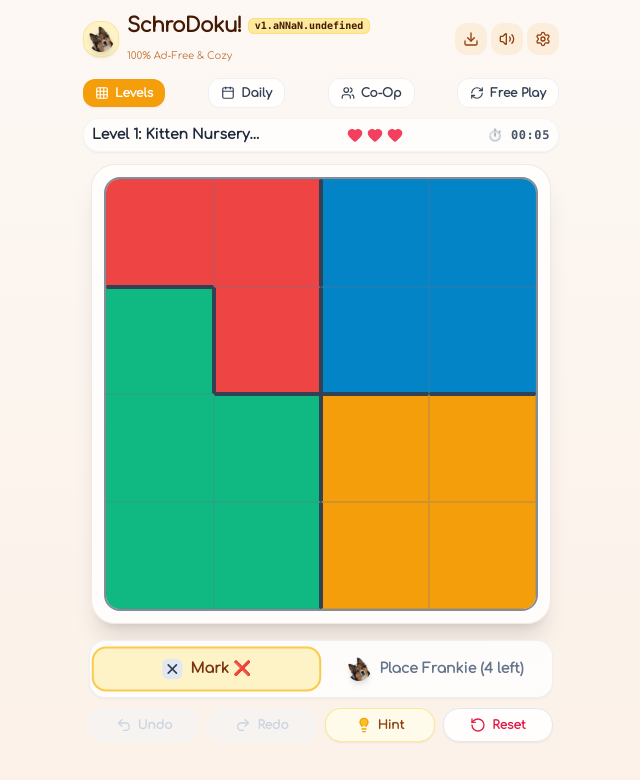
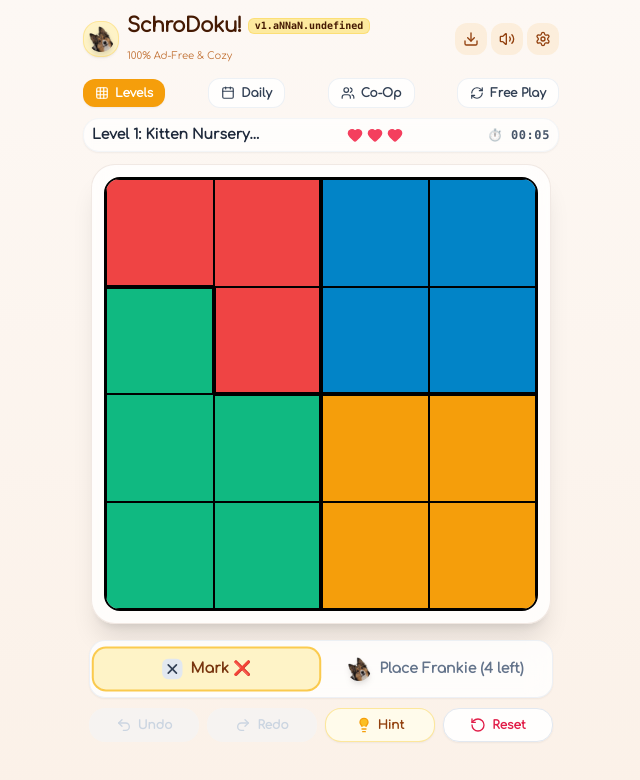
Before and after one commit to TruncatedPi/FrankieDoku, a React (Vite) app: page / in a window 1280 px wide. Shown: the top 780 px of the page, without its empty margins (319-959 px from the left). Built offline with nearby package versions, Linux system fonts and the light colour scheme.

Commit message:
style: make cell division lines and grid border solid black for high contrast

```diff
--- a/src/components/Board.tsx
+++ b/src/components/Board.tsx
@@ -150,7 +150,7 @@ export const Board: React.FC<BoardProps> = ({
       }}
     >
       <div
-        className="w-full h-full grid rounded-2xl overflow-hidden shadow-inner border-2 border-slate-700/60 dark:border-slate-300/40"
+        className="w-full h-full grid rounded-2xl overflow-hidden shadow-inner border-2 border-black dark:border-black"
         style={{
           gridTemplateColumns: `repeat(${size}, minmax(0, 1fr))`,
           gridTemplateRows: `repeat(${size}, minmax(0, 1fr))`,
@@ -223,10 +223,10 @@ export const Board: React.FC<BoardProps> = ({
                 borderBottomWidth: hasBottomBorder ? '2.5px' : '0.5px',
                 borderLeftWidth: hasLeftBorder ? '2.5px' : '0.5px',
                 borderRightWidth: hasRightBorder ? '2.5px' : '0.5px',
-                borderTopColor: hasTopBorder ? '#334155' : 'rgba(100, 116, 139, 0.25)',
-                borderBottomColor: hasBottomBorder ? '#334155' : 'rgba(100, 116, 139, 0.25)',
-                borderLeftColor: hasLeftBorder ? '#334155' : 'rgba(100, 116, 139, 0.25)',
-                borderRightColor: hasRightBorder ? '#334155' : 'rgba(100, 116, 139, 0.25)',
+                borderTopColor: hasTopBorder ? '#000000' : '#000000',
+                borderBottomColor: hasBottomBorder ? '#000000' : '#000000',
+                borderLeftColor: hasLeftBorder ? '#000000' : '#000000',
+                borderRightColor: hasRightBorder ? '#000000' : '#000000',
               }}
             >
               {/* Placed Cat Sprite */}
```
